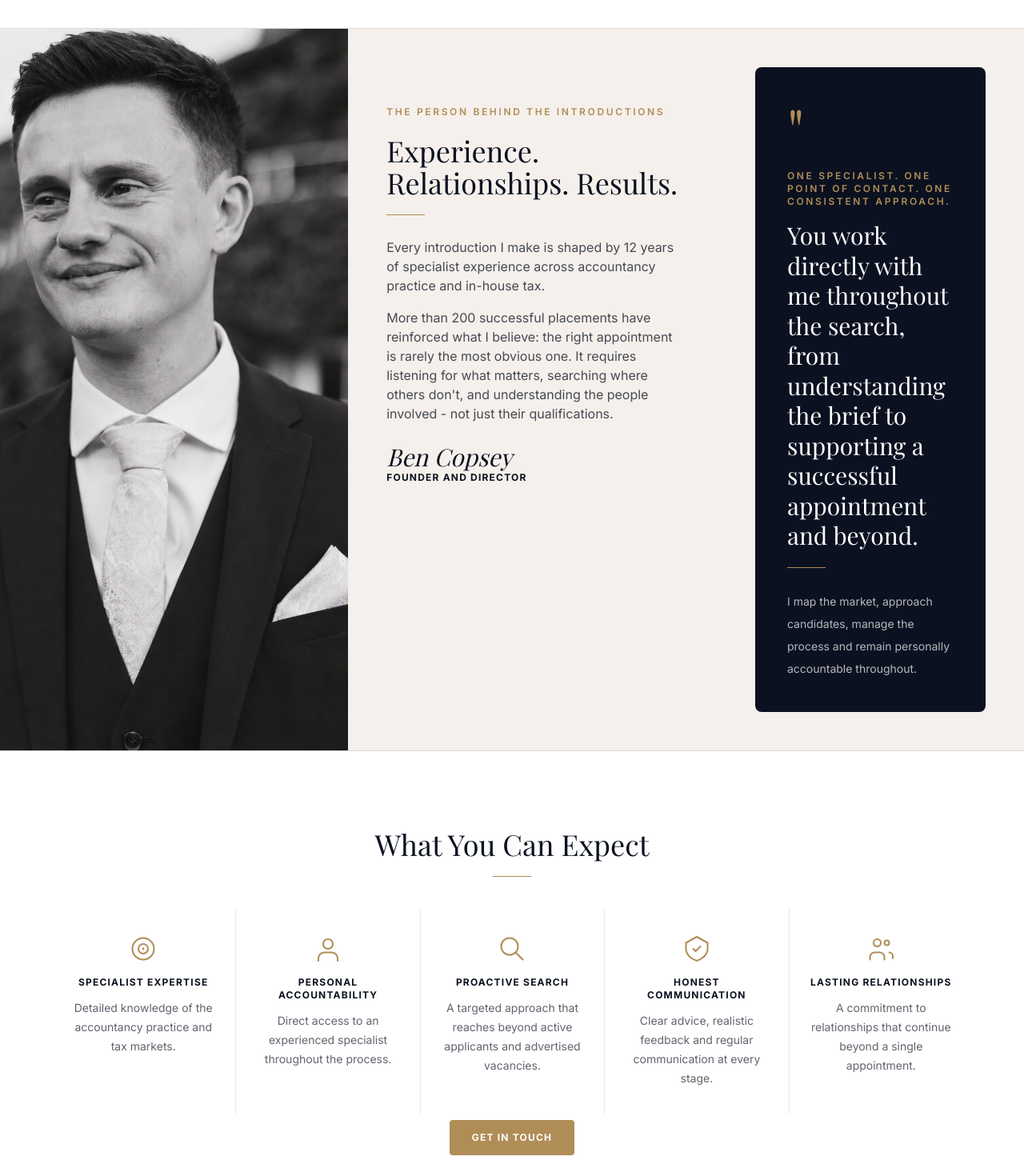
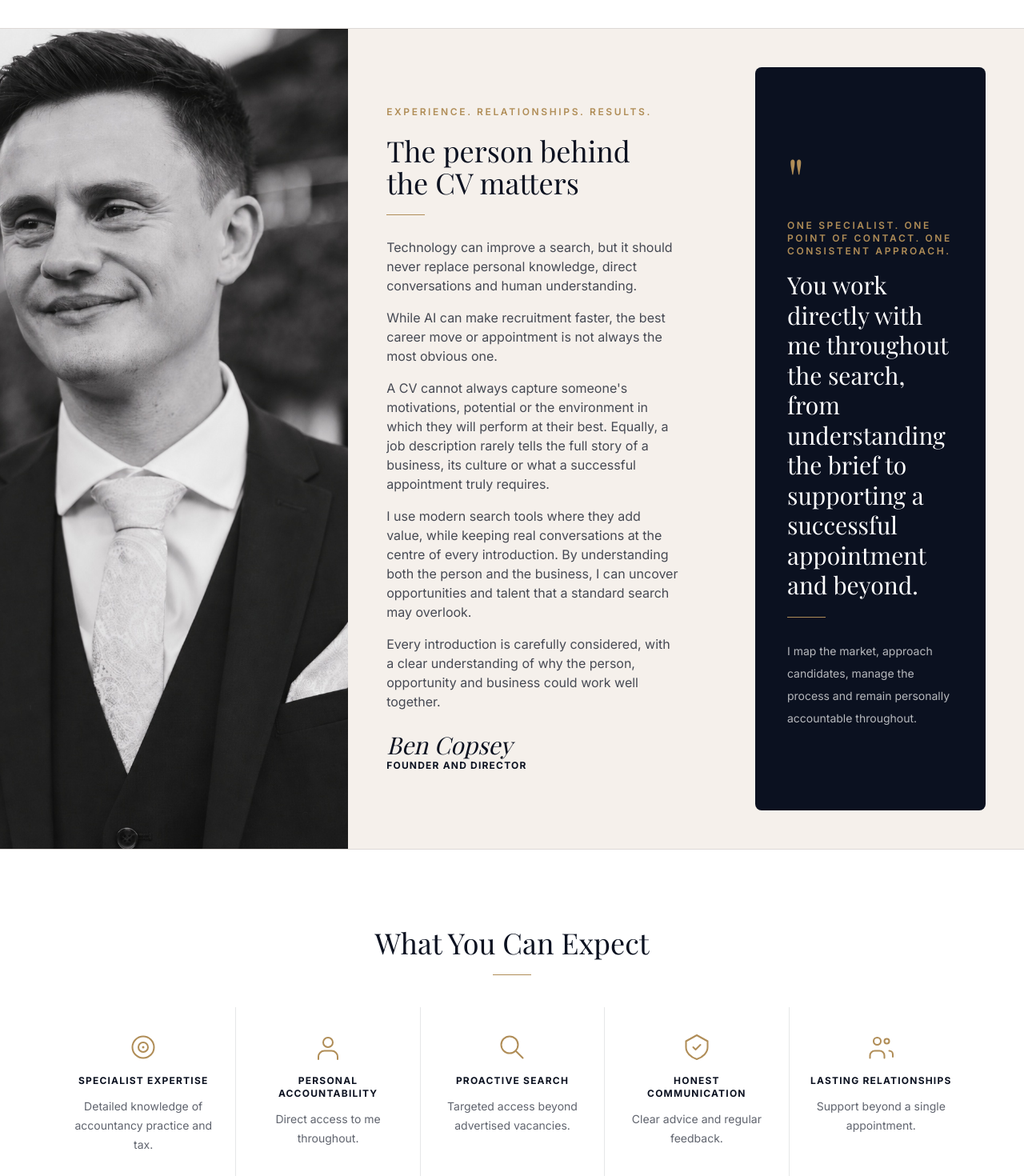
Before and after one commit to WH-93/website-skeleton-1, a Next.js app: page /about in a window 1280 px wide. Shown: the part 1560-3030 px from the top of the page at 80% size. Built offline with nearby package versions, Linux system fonts and the light colour scheme; a web font is replaced by a local one.

Commit message:
copy: homepage, about, services — 7 copy changes per client request
- Home: hero paragraph, Personal Service, Ben attribution
- About: swap headings, founder text 5 paras, shorten values
- Services: add accountancy to hero heading

```diff
--- a/src/app/about/page.tsx
+++ b/src/app/about/page.tsx
@@ -22,11 +22,11 @@ const process = [
 ];
 
 const values = [
-  { icon: 'target' as const, title: 'Specialist Expertise', desc: 'Detailed knowledge of the accountancy practice and tax markets.' },
-  { icon: 'person' as const, title: 'Personal Accountability', desc: 'Direct access to an experienced specialist throughout the process.' },
-  { icon: 'search' as const, title: 'Proactive Search', desc: 'A targeted approach that reaches beyond active applicants and advertised vacancies.' },
-  { icon: 'shield' as const, title: 'Honest Communication', desc: 'Clear advice, realistic feedback and regular communication at every stage.' },
-  { icon: 'people' as const, title: 'Lasting Relationships', desc: 'A commitment to relationships that continue beyond a single appointment.' },
+  { icon: 'target' as const, title: 'Specialist Expertise', desc: 'Detailed knowledge of accountancy practice and tax.' },
+  { icon: 'person' as const, title: 'Personal Accountability', desc: 'Direct access to me throughout.' },
+  { icon: 'search' as const, title: 'Proactive Search', desc: 'Targeted access beyond advertised vacancies.' },
+  { icon: 'shield' as const, title: 'Honest Communication', desc: 'Clear advice and regular feedback.' },
+  { icon: 'people' as const, title: 'Lasting Relationships', desc: 'Support beyond a single appointment.' },
 ];
 
 export default function AboutPage() {
@@ -95,12 +95,15 @@ export default function AboutPage() {
           <img src="/ben-about-headshot.jpeg" alt="BC Financial Search founder" className="absolute inset-0 h-full w-full object-cover object-top" />
         </div>
         <div className="section px-5 sm:px-8 lg:px-12 order-1 lg:order-2">
-          <p className="eyebrow mb-5">The person behind the introductions</p>
-          <h2 className="section-title text-3xl sm:text-4xl">Experience. Relationships. Results.</h2>
+          <p className="eyebrow mb-5">Experience. Relationships. Results.</p>
+          <h2 className="section-title text-3xl sm:text-4xl">The person behind the CV matters</h2>
           <span className="gold-rule" />
           <div className="body-copy space-y-4">
-            <p>Every introduction I make is shaped by 12 years of specialist experience across accountancy practice and in-house tax.</p>
-            <p>More than 200 successful placements have reinforced what I believe: the right appointment is rarely the most obvious one. It requires listening for what matters, searching where others don't, and understanding the people involved - not just their qualifications.</p>
+            <p>Technology can improve a search, but it should never replace personal knowledge, direct conversations and human understanding.</p>
+            <p>While AI can make recruitment faster, the best career move or appointment is not always the most obvious one.</p>
+            <p>A CV cannot always capture someone&apos;s motivations, potential or the environment in which they will perform at their best. Equally, a job description rarely tells the full story of a business, its culture or what a successful appointment truly requires.</p>
+            <p>I use modern search tools where they add value, while keeping real conversations at the centre of every introduction. By understanding both the person and the business, I can uncover opportunities and talent that a standard search may overlook.</p>
+            <p>Every introduction is carefully considered, with a clear understanding of why the person, opportunity and business could work well together.</p>
           </div>
           <p className="mt-6 font-heading italic text-3xl text-navy">Ben Copsey</p>
           <p className="text-xs uppercase tracking-wider font-bold text-navy">Founder and Director</p>
--- a/src/app/page.tsx
+++ b/src/app/page.tsx
@@ -15,7 +15,7 @@ const stats = [
 
 const features = [
   { icon: 'target' as const, title: 'Specialist Market Knowledge', desc: 'Twelve years of experience recruiting across accountancy practice and tax markets throughout the UK.' },
-  { icon: 'person' as const, title: 'Personal, Not Transactional', desc: 'Every search begins with a proper conversation about the person, business and priorities behind the move.' },
+  { icon: 'person' as const, title: 'Personal Service', desc: 'Every search begins with a proper conversation about the person, business and priorities behind the move.' },
   { icon: 'search' as const, title: 'Proactive Search', desc: 'I go beyond advertised vacancies and active applicants, approaching the market directly to uncover the strongest opportunities and talent.' },
   { icon: 'shield' as const, title: 'Honest Guidance', desc: 'Clear communication, realistic advice and straightforward feedback at every stage.' },
   { icon: 'star' as const, title: 'Long-Term Relationships', desc: 'I focus on appointments that work for the long term, building relationships that continue beyond a single hire.' },
@@ -46,7 +46,7 @@ export default function HomePage() {
                 Specialist accountancy practice and tax recruitment across the UK.
               </p>
               <p>
-                With 12 years of experience in the market, I connect ambitious professionals with accountancy practices and in-house tax teams where they can thrive, while helping employers secure talent that supports their long-term growth.
+                With 12 years of specialist experience, I help professionals make better career moves and businesses secure carefully selected talent across accountancy practice and in-house tax.
               </p>
             </div>
             <div className="hero-actions">
@@ -130,6 +130,8 @@ export default function HomePage() {
             <p>I founded BC Financial Search after 12 years specialising in accountancy practice and tax recruitment across the UK.</p>
             <p>Having placed more than 200 professionals, I wanted to offer a more personal and considered approach to recruitment: one built on listening carefully, searching proactively and developing relationships that continue well beyond a single placement.</p>
           </div>
+          <p className="mt-6 font-heading italic text-3xl text-navy">Ben Copsey</p>
+          <p className="text-xs uppercase tracking-wider font-bold text-navy">Founder and Director</p>
           <Link href="/about" className="btn-gold mt-8">About BC Financial Search</Link>
         </div>
         <div className="min-h-[380px] lg:min-h-0 relative">
--- a/src/app/services/page.tsx
+++ b/src/app/services/page.tsx
@@ -48,7 +48,7 @@ export default function ServicesPage() {
             <h1 className="hero-title hero-title-reveal">
               <span className="hero-title-line">Specialist recruitment</span>
               {' '}
-              <span className="hero-title-line">across <span className="text-gold">practice & tax.</span></span>
+              <span className="hero-title-line">across <span className="text-gold">accountancy practice and tax.</span></span>
             </h1>
             <span className="gold-rule" />
             <div className="space-y-5 body-copy max-w-xl">
```
